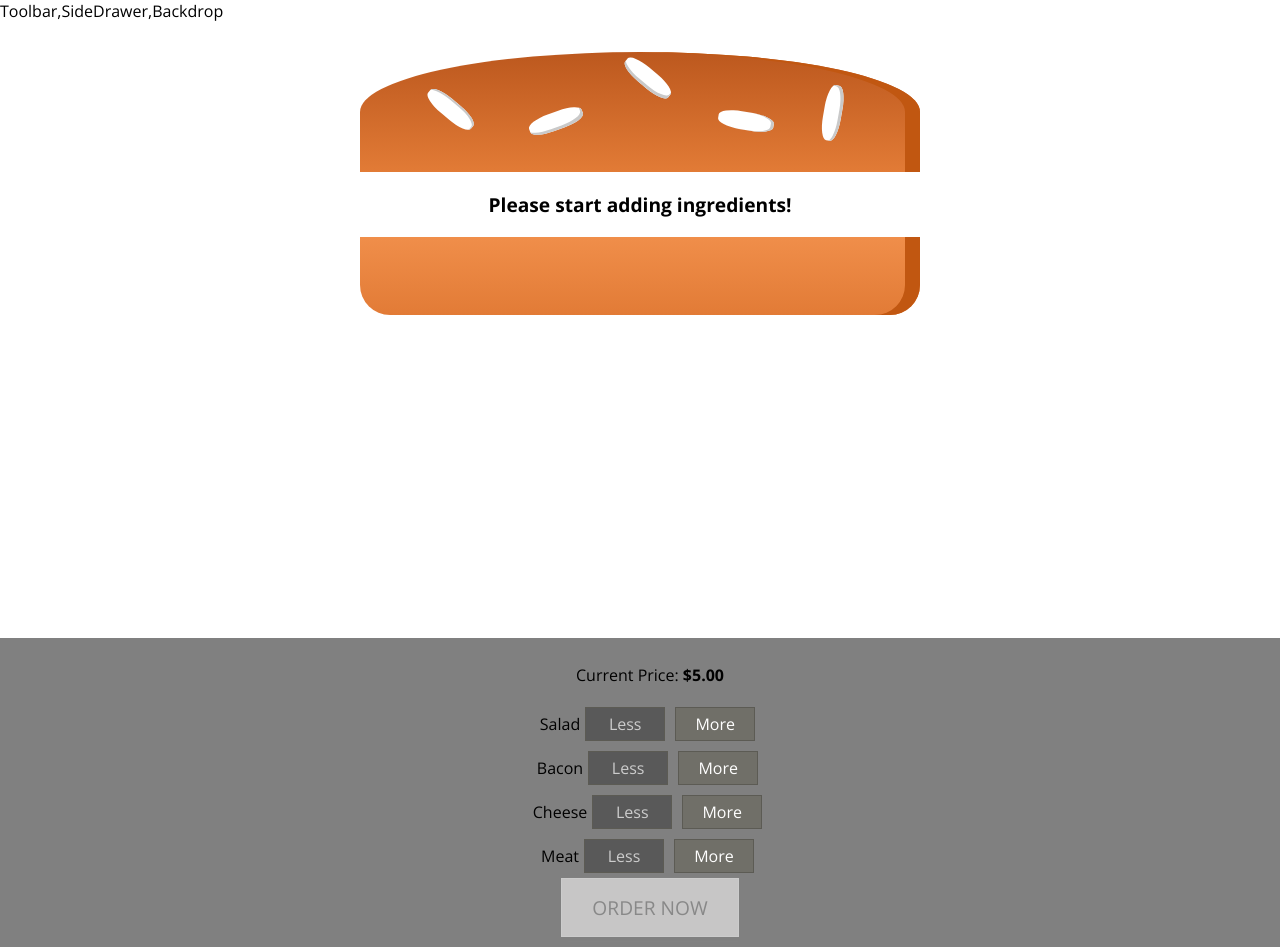
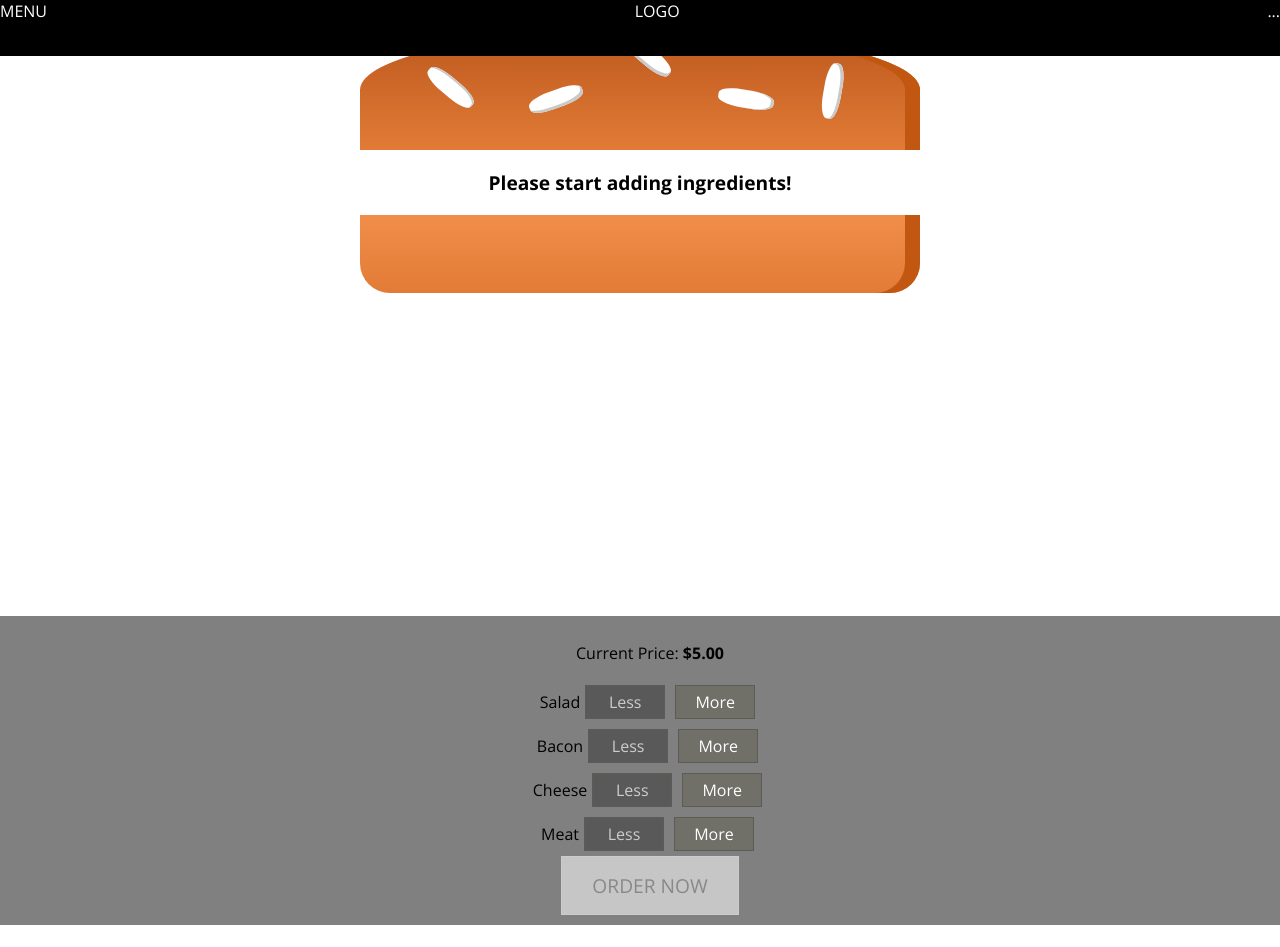
Before and after one commit to BryanMThomas/burger-builder, a React app: page / in a window 1280 px wide. After the commit the page ends 925 px from the top, so only its background shows below. Built offline with nearby package versions, Linux system fonts and the light colour scheme.

Commit message:
add toolbar

```diff
--- a/src/components/Layout/Layout.js
+++ b/src/components/Layout/Layout.js
@@ -1,10 +1,11 @@
 import React from 'react';
 import Auxillary from '../../hoc/Auxillary';
+import Toolbar from '../Navigation/Toolbar/Toolbar'
 import classes from './Layout.css'
 
 const layout = (props) => (
     <Auxillary>
-        <div>Toolbar,SideDrawer,Backdrop    </div>
+        <Toolbar/>
         <main className = {classes.Content}>
             {props.children}
         </main>
--- /dev/null
+++ b/src/components/Navigation/Toolbar/Toolbar.css
@@ -0,0 +1,18 @@
+.Toolbar{
+    height: 56px;
+    width: 100%;
+    position: fixed;
+    top:0;
+    left:0;
+    background-color: black;
+    display: flex;
+    justify-content: space-between;
+    align-items: 0, 20px;
+    box-sizing: border-box;
+    z-index: 90;
+    color: white;
+}
+
+.Toolbar nav {
+    height:100%;
+}
--- /dev/null
+++ b/src/components/Navigation/Toolbar/Toolbar.js
@@ -0,0 +1,16 @@
+import React from "react";
+import classes from './Toolbar.css'
+
+const toolbar = (props) => {
+    return (
+        <header className = {classes.Toolbar}>
+            <div>MENU</div>
+            <div>LOGO</div>
+            <nav>
+                ...
+            </nav>
+        </header>
+    )
+}
+
+export default toolbar
```
